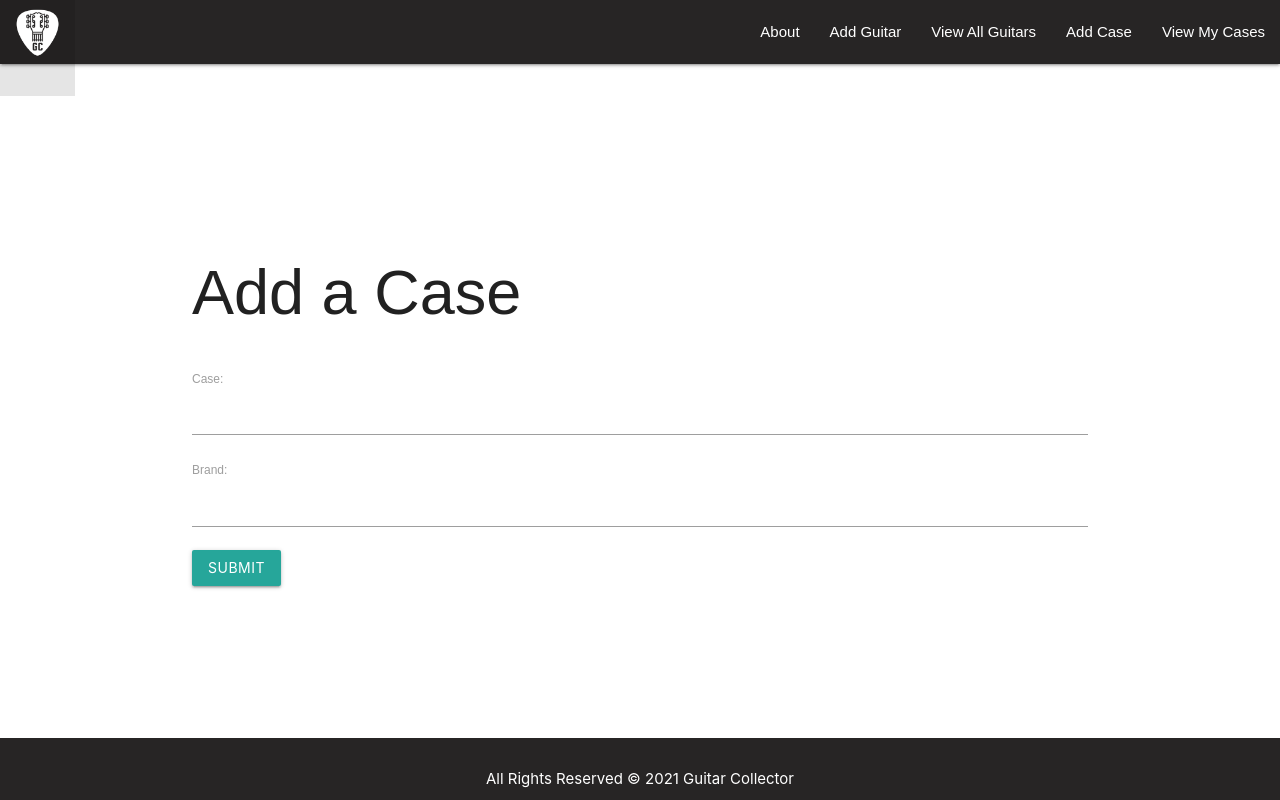
After one commit to spfox24/guitarcollector, a Django app: page /cases/create/ in a window 1280 px wide. The commit adds this page. Run offline with Django 3.2, Linux system fonts and the light colour scheme; some web fonts are replaced.

Commit message:
adds cases model and CRUD

```diff
--- a/main_app/admin.py
+++ b/main_app/admin.py
@@ -1,4 +1,5 @@
 from django.contrib import admin
-from .models import Guitar
+from .models import Guitar, Case
 
 admin.site.register(Guitar)
+admin.site.register(Case)
--- a/main_app/models.py
+++ b/main_app/models.py
@@ -13,3 +13,13 @@ class Guitar(models.Model):
 
     def get_absolute_url(self):
         return reverse('guitars_detail', kwargs={'guitar_id': self.id})
+
+class Case(models.Model):
+    case = models.CharField(max_length=50)
+    brand = models.CharField(max_length=100)
+
+    def __str__(self):
+        return self.brand
+
+    def get_absolute_url(self):
+        return reverse('cases_detail', kwargs={'case_id': self.id})
--- a/main_app/templates/base.html
+++ b/main_app/templates/base.html
@@ -32,7 +32,13 @@
                         <a href="{% url 'guitars_create' %}">Add Guitar</a>
                     </li>
                     <li>
-                        <a href="{% url 'guitars_index' %}">View All My Guitars</a>
+                        <a href="{% url 'guitars_index' %}">View All Guitars</a>
+                    </li>
+                    <li>
+                        <a href="{% url 'cases_create' %}">Add Case</a>
+                    </li>
+                    <li>
+                        <a href="{% url 'cases_index' %}">View My Cases</a>
                     </li>
                 </ul>
             </div>
--- /dev/null
+++ b/main_app/templates/main_app/case_form.html
@@ -0,0 +1,24 @@
+{% extends '../base.html' %}
+
+{% block content%}
+
+{% if object %}
+
+    <h1>Edit <span class="red-text">{{ object.case }}</span> Case</h1>
+
+{% else %}
+
+    <h1>Add a Case</h1>
+
+{% endif %}
+
+<form action="" method="POST">
+
+    {% csrf_token %}
+
+    {{ form.as_p }}
+
+    <input type="submit" value="Submit" class="btn">
+</form>
+
+{% endblock %}
--- a/main_app/urls.py
+++ b/main_app/urls.py
@@ -9,4 +9,9 @@ urlpatterns = [
     path('guitars/create/', views.GuitarCreate.as_view(), name='guitars_create'),
     path('guitars/<int:pk>/update/', views.GuitarUpdate.as_view(), name='guitars_update'),
     path('guitars/<int:pk>/delete/', views.GuitarDelete.as_view(), name='guitars_delete'),
+    path('cases/', views.cases_index, name='cases_index'),
+    path('cases/<int:case_id>', views.cases_detail, name='cases_detail'),
+    path('cases/create/', views.CaseCreate.as_view(), name='cases_create'),
+    path('cases/<int:pk>/update/', views.CaseUpdate.as_view(), name='cases_update'),
+    path('cases/<int:pk>/delete/', views.CaseDelete.as_view(), name='cases_delete'),
 ]
--- a/main_app/views.py
+++ b/main_app/views.py
@@ -1,6 +1,6 @@
 from django.shortcuts import render
 from django.views.generic.edit import CreateView, UpdateView, DeleteView
-from .models import Guitar
+from .models import Guitar, Case
 
 def home(request):
     return render(request, 'home.html')
@@ -27,3 +27,23 @@ class GuitarUpdate(UpdateView):
 class GuitarDelete(DeleteView):
     model = Guitar
     success_url = '/guitars/'
+
+def cases_index(request):
+    cases = Case.objects.all()
+    return render(request, 'cases/index.html', { 'cases': cases })
+
+def cases_detail(request, case_id):
+    case = Case.objects.get(id=case_id)
+    return render(request, 'cases/detail.html', { 'case': case })
+
+class CaseCreate(CreateView):
+    model = Case
+    fields = '__all__'
+
+class CaseUpdate(UpdateView):
+    model = Case
+    fields = '__all__'
+
+class CaseDelete(DeleteView):
+    model = Case
+    success_url = '/cases/'
```
Also changed, not shown: main_app/templates/cases/detail.html (added, +19 -0 lines), main_app/templates/cases/index.html (added, +19 -0 lines), main_app/templates/main_app/case_confirm_delete.html (added, +17 -0 lines), main_app/migrations/0002_case.py (added).
